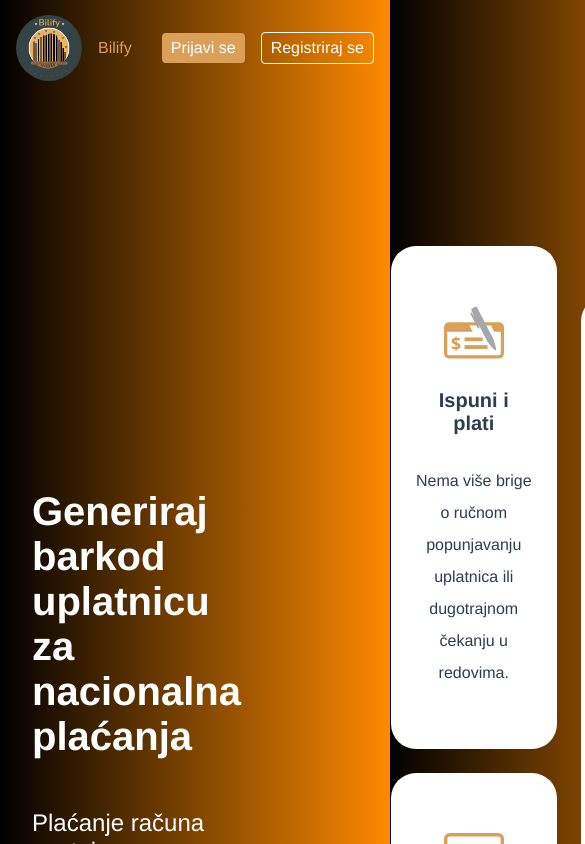
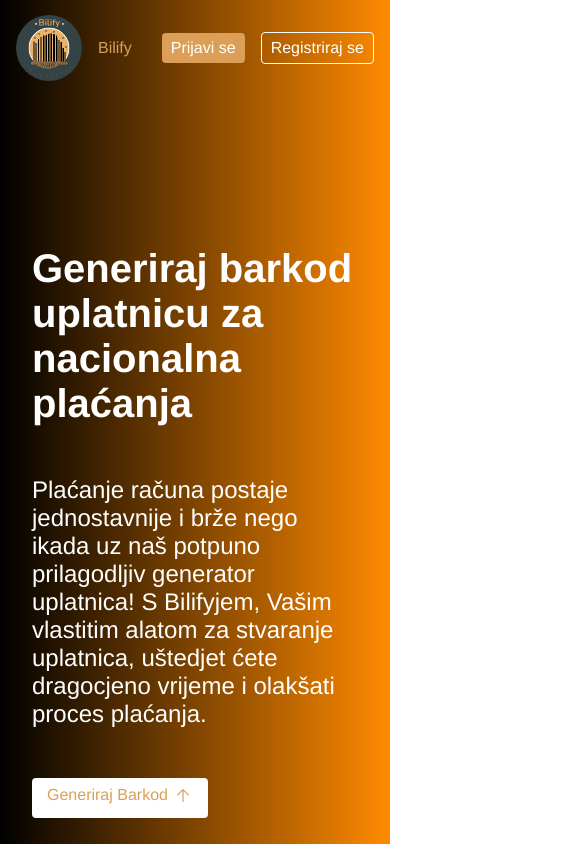
Before and after one commit to NevenDavidovic/Billify, a Vue app in the folder frontend/: page / in a window 390 px wide. Shown: the top 844 px of the page, 585 px wide, since content can reach past the window. Built offline with nearby package versions, Linux system fonts and the light colour scheme.

Commit message:
puppeteer debug

```diff
--- a/frontend/src/assets/less/home.css
+++ b/frontend/src/assets/less/home.css
@@ -4,8 +4,8 @@
   box-sizing: border-box;
 }
 body {
-  background-color: linear-gradient(45deg, black, #ff8900);
   color: #3d4c4d;
+  background: linear-gradient(90deg, black, #ff8900);
 }
 .about {
   height: fit-content;
@@ -14,13 +14,14 @@ body {
 .container {
   max-width: 1440px;
   margin: auto;
+  padding: 0 32px;
 }
 .container-1140 {
   max-width: 1140px;
   margin: auto;
 }
 .background-primary {
-  background-color: #db9f58;
+  background: linear-gradient(90deg, #000000, #ff8a00);
   color: #3d4c4d;
 }
 .btn-black {
@@ -193,6 +194,11 @@ ul {
   align-items: center;
   gap: 150px;
 }
+@media (max-width: 1024px) {
+  .home-view .container {
+    flex-direction: column;
+  }
+}
 .home-view .container .left-item-text {
   flex: 1;
   display: flex;
@@ -231,6 +237,11 @@ ul {
   display: flex;
   grid-template-columns: 1fr 1fr;
   gap: 24px;
+}
+@media (max-width: 480px) {
+  .home-view .container .right-item-cards {
+    flex-direction: column;
+  }
 }
 .home-view .container .right-item-cards .grid-item-1,
 .home-view .container .right-item-cards .grid-item-2 {
--- a/frontend/src/assets/less/home.less
+++ b/frontend/src/assets/less/home.less
@@ -8,6 +8,9 @@
     display: flex;
     align-items: center;
     gap: 150px;
+    @media (max-width: 1024px) {
+      flex-direction: column;
+    }
     .left-item-text {
       flex: 1;
       display: flex;
@@ -48,6 +51,9 @@
       display: flex;
       grid-template-columns: 1fr 1fr;
       gap: 24px;
+      @media (max-width: 480px) {
+        flex-direction: column;
+      }
 
       .grid-item-1,
       .grid-item-2 {
```
Also changed, not shown: 1 other file (tests, documents, lock files or other folders).
